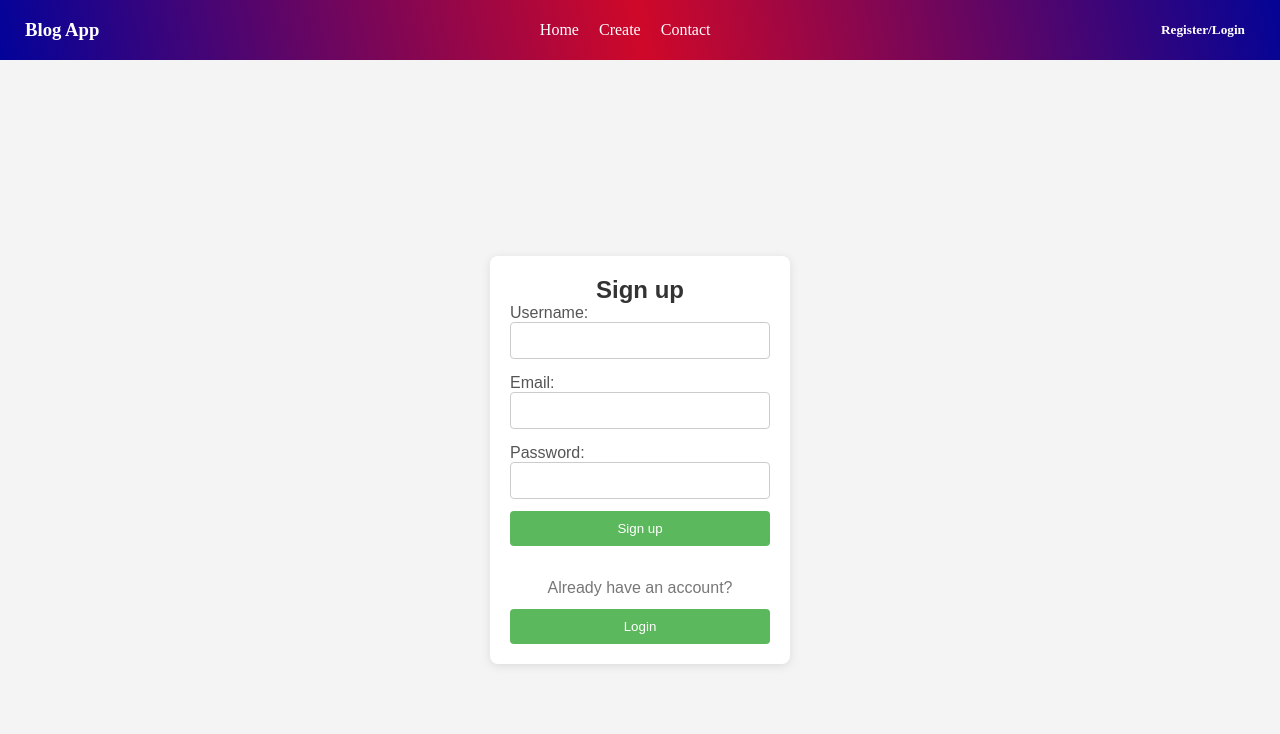
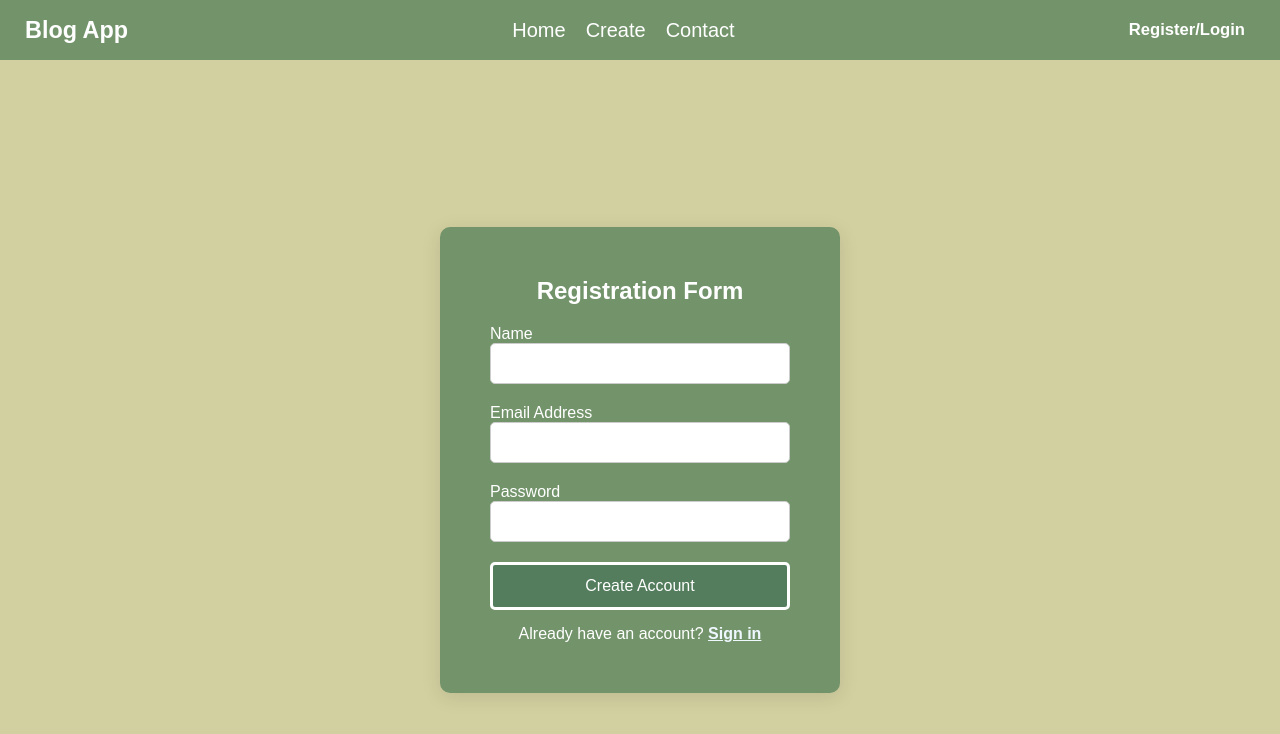
Before and after one commit to hanaaden/Blog-App, a React (Vite) app in the folder client/: page /register in a window 1280 px wide. Shown: the top 734 px of the page. Built offline with nearby package versions, Linux system fonts and the light colour scheme.

Commit message:
the second commit: logout functionality

```diff
--- a/client/src/App.jsx
+++ b/client/src/App.jsx
@@ -1,18 +1,38 @@
-import React from 'react';
+import React, { createContext, useEffect, useState } from 'react';
 import Navbar from './Navbar'; // Ensure the path is correct
 import { BrowserRouter, Routes, Route } from 'react-router-dom';
 import Register from './Register'; // Import your Register component
 import Login from './login'; // Ensure this matches the file name exactly
+import Home from './home';
+import axios from 'axios';
 
+
+
+export const userContext=createContext()
 function App() {
+   const [user,setUser]=useState({})
+
+  axios.defaults.withCredentials=true;
+  useEffect(()=>{
+axios.get('http://localhost:3001/')
+.then(user=>{
+  setUser(user.data)
+})
+.catch(err=>console.log(err))
+  },[])
   return (
+    <userContext.Provider value={user}>
+
     <BrowserRouter>
       <Navbar />
       <Routes>
         <Route path="/register" element={<Register />} />
         <Route path="/Login" element={<Login />} /> {/* Ensure this path matches the case */}
+        <Route path="/" element={<Home />} /> {/* Ensure this path matches the case */}
+
       </Routes>
     </BrowserRouter>
+    </userContext.Provider>
   );
 }
 
--- /dev/null
+++ b/client/src/Home.jsx
@@ -0,0 +1,9 @@
+import React from 'react'
+
+function home() {
+  return (
+    <div>home</div>
+  )
+}
+
+export default home
--- a/client/src/Navbar.jsx
+++ b/client/src/Navbar.jsx
@@ -1,7 +1,24 @@
-import React from 'react';
+import React, { useContext } from 'react';
 import './style.css';
-import {Link} from 'react-router-dom'
+import { Link, useNavigate } from 'react-router-dom';
+import { userContext } from './App';
+import axios from 'axios';
+
+
 function Navbar() {
+
+  const user = useContext(userContext); // Correctly use useContext to access the context
+  const navigate=useNavigate()
+  const handleLogout = ()=>{
+    axios.get('http://localhost:3001/logout')
+    .then(res=>{
+      if(res.data === "success"){
+        setUser({}); // Clear user context on logout
+        navigate('/');
+      }
+    }).catch(err=>console.log(err))
+  }
+
   return (
     <div className='navbar-header'>
       <h3>Blog App</h3>
@@ -10,7 +27,13 @@ function Navbar() {
         <a href='#' className='link'>Create</a>
         <a href='#' className='link'>Contact</a>
       </div>
-      <h5><Link to="/register" className='link'> Register/Login</Link></h5>
+      {user.username ? (
+        <div>
+          <input type="button" value="Logout" onClick={handleLogout} className='btn_input' />
+        </div>
+      ) : (
+        <h5><Link to="/register" className='link'> Register/Login</Link></h5>
+      )}
     </div>
   );
 }
--- a/client/src/Register.jsx
+++ b/client/src/Register.jsx
@@ -1,28 +1,29 @@
 import React from 'react';
 import './register.css';
-import { Link } from 'react-router-dom';
 import { useState } from 'react';
 import axios from 'axios';
+import { Link, useNavigate } from 'react-router-dom';
+
 
 function Register() {
   const [username, setUsername] = useState('');
   const [email, setEmail] = useState('');
   const [password, setPassword] = useState('');
-
+const navigate=useNavigate();
   const handleSubmit = (e) => {
     e.preventDefault();
     axios.post('http://localhost:3001/register', { username, email, password })
-      .then(res => console.log(res))
+      .then(res => navigate('/login') )
       .catch(err => console.log(err));
   };
 
   return (
     <div className="register-container">
       <div className="register-form">
-        <h2 className="register-title">Sign up</h2>
-        <form onSubmit={handleSubmit} name="Form">
+        <h2 className="register-title">Registration Form</h2>
+        <form onSubmit={handleSubmit}>
           <div className="register-input-group">
-            <label className="register-label" htmlFor='username'>Username:</label>
+            <label className="register-label" htmlFor='username'>Name</label>
             <input
               className="register-input"
               type='text'
@@ -33,7 +34,7 @@ function Register() {
             />
           </div>
           <div className="register-input-group">
-            <label className="register-label" htmlFor='email'>Email:</label>
+            <label className="register-label" htmlFor='email'>Email Address</label>
             <input
               className="register-input"
               type='email'
@@ -44,7 +45,7 @@ function Register() {
             />
           </div>
           <div className="register-input-group">
-            <label className="register-label" htmlFor='password'>Password:</label>
+            <label className="register-label" htmlFor='password'>Password</label>
             <input
               className="register-input"
               type='password'
@@ -53,14 +54,10 @@ function Register() {
               onChange={e => setPassword(e.target.value)}
               required
             />
-            <button className="register-button" type="submit">Sign up</button>
           </div>
+          <button className="register-button" type="submit">Create Account</button>
         </form>
-        <br />
-        <p className="register-note">Already have an account?</p>
-        <Link to='/login'>
-          <button className="register-button">Login</button>
-        </Link>
+        <p className="register-note">Already have an account? <Link to="/login" className='signin'>Sign in</Link></p>
       </div>
     </div>
   );
--- a/client/src/login.css
+++ b/client/src/login.css
@@ -1,65 +1,91 @@
-/* login.css */
+body {
+  margin: 0;
+  font-family: Arial, sans-serif;
+  }
+
 .login-container {
-  font-family: Arial, sans-serif;
-  background-color: #e9ecef;
   display: flex;
   justify-content: center;
   align-items: center;
   height: 100vh;
-  margin: 0;
 }
 
 .login-form {
-  background: white;
-  padding: 20px;
-  border-radius: 8px;
-  box-shadow: 0 2px 10px rgba(0, 0, 0, 0.1);
-  width: 300px;
+  background-color: #73946B;
+  padding: 50px; /* Increased padding for larger form size */
+  border-radius: 10px; /* Rounded corners */
+  box-shadow: 0 4px 20px rgba(0, 0, 0, 0.1);
+  width: 400px; /* Increased width for a larger form */
 }
 
 .login-title {
   text-align: center;
-  color: #333;
+  color: white;
+  margin-bottom: 20px;
 }
 
 .login-input-group {
-  margin-bottom: 15px;
+  margin-bottom: 15px; /* Adjusted margin for better spacing */
 }
 
 .login-label {
   margin-bottom: 5px;
-  color: #555;
+  color: white;
 }
 
 .login-input {
-  padding: 10px;
+  padding: 12px;
   border: 1px solid #ccc;
-  border-radius: 4px;
+  border-radius: 5px;
   width: 100%;
 }
 
 .login-button {
-  margin-top: 12px;
-  padding: 10px;
-  background-color: #007bff;
+  margin-top: 10px; /* Adjusted margin for spacing above */
+  padding: 12px;
+ background-color: #537d5d; /* Button color */
   color: white;
   border: none;
-  border-radius: 4px;
+  border-radius: 5px;
   cursor: pointer;
   width: 100%;
+  font-size: 16px;
+  transition: background-color 0.3s; /* Smooth transition */
+  border: 3px solid white ;
 }
 
 .login-button:hover {
-  background-color: #0056b3;
+  background-color: #546c4e;/* Darker blue on hover */
 }
 
 .login-note {
   text-align: center;
-  color: #777;
+  margin: 15px 0; /* Adjusted margin for spacing */
+  color: white;
 }
 
-@media (max-width: 400px) {
+.login-signup-button {
+  padding: 12px; /* Increased padding for consistency */
+  background-color: #007bff; /* Sign up button color */
+  color: white;
+
+  border-radius: 5px;
+  cursor: pointer;
+  width: 100%;
+  font-size: 16px;
+
+}
+
+.login-signup-button:hover {
+  background-color: #546c4e; /* Darker blue on hover */
+}
+
+@media (max-width: 768px) {
+  .login-container {
+    flex-direction: column;
+  }
+
   .login-form {
-    width: 90%;
+    width: 90%; /* Adjust for smaller screens */
   }
 }
--- a/client/src/login.jsx
+++ b/client/src/login.jsx
@@ -1,22 +1,43 @@
-import React from 'react';
+import React, { useState } from 'react';
 import './login.css'; // New CSS file for Login styles
-import { Link } from 'react-router-dom';
+import { Link,useNavigate } from 'react-router-dom';
+import axios from 'axios';
+
+
 
 function Login() {
+
+    const [email, setEmail] = useState('');
+    const [password, setPassword] = useState('');
+    const navigate= useNavigate();
+
+    const handleSubmit = (e) => {
+        e.preventDefault();
+        axios.post('http://localhost:3001/login', { email, password }, { withCredentials: true }) // Add withCredentials
+            .then(res => {
+  if(res.data=="success"){
+               navigate('/')
+              }
+            }
+
+            )
+            .catch(err => console.log(err));
+    };
+
     return (
         <div className="login-container">
             <div className="login-form">
-        <h2 className="login-title">Login</h2>
-        <form>
+                <h2 className="login-title">WELCOME BACK</h2>
+                <form onSubmit={handleSubmit}>
                     <div className="login-input-group">
                         <label className="login-label" htmlFor='email'>Email:</label>
-            <input className="login-input" type='email' />
+                        <input className="login-input" type='email' onChange={e => setEmail(e.target.value)} name='email' />
                     </div>
                     <div className="login-input-group">
                         <label className="login-label" htmlFor='password'>Password:</label>
-            <input className="login-input" type='password' />
+                        <input className="login-input" type='password' name='password' onChange={e => setPassword(e.target.value)} />
+                    </div>
                     <button className="login-button">Login</button>
-          </div>
                 </form>
                 <br />
                 <p className="login-note">Don't have an account?</p>
--- a/client/src/register.css
+++ b/client/src/register.css
@@ -1,64 +1,76 @@
+body {
+  margin: 0;
+  font-family: Arial, sans-serif;
+  }
+
 .register-container {
-font-family: Arial, sans-serif;
-background-color: #f4f4f4;
   display: flex;
   justify-content: center;
   align-items: center;
   height: 100vh;
-margin: 0;
 }
 
 .register-form {
-background: white;
-padding: 20px;
-border-radius: 8px;
-box-shadow: 0 2px 10px rgba(0, 0, 0, 0.1);
-width: 300px;
+  background-color: #73946B;
+  padding: 50px; /* Increased padding for larger form size */
+  border-radius: 10px; /* Rounded corners */
+  box-shadow: 0 4px 20px rgba(0, 0, 0, 0.1);
+  width: 400px; /* Increased width for a larger form */
+
 }
 
 .register-title {
   text-align: center;
-color: #333;
+  color: white;
+  margin-bottom: 20px;
 }
 
 .register-input-group {
-margin-bottom: 15px;
+  margin-bottom: 20px;
 }
 
 .register-label {
   margin-bottom: 5px;
-color: #555;
+  color: white;
+
 }
 
 .register-input {
-padding: 10px;
+  padding: 12px;
   border: 1px solid #ccc;
-border-radius: 4px;
+  border-radius: 5px;
   width: 100%;
+
 }
 
 .register-button {
-margin-top: 12px;
-padding: 10px;
-background-color: #5cb85c;
+  padding: 12px;
+  background-color: #537d5d; /* Button color */
   color: white;
-border: none;
-border-radius: 4px;
+  border: 3px solid white;
+  border-radius: 5px;
   cursor: pointer;
   width: 100%;
+  font-size: 16px;
+  transition: background-color 0.3s; /* Smooth transition */
 }
 
 .register-button:hover {
-background-color: #4cae4c;
+  background-color: #546c4e;/* Darker blue on hover */
 }
 
 .register-note {
   text-align: center;
-color: #777;
+  margin-top: 15px;
+  color: white;
 }
 
-@media (max-width: 400px) {
+@media (max-width: 768px) {
+  .register-container {
+    flex-direction: column;
+  }
+
   .register-form {
-width: 90%;
+    width: 90%; /* Adjust for smaller screens */
   }
 }
--- a/client/src/style.css
+++ b/client/src/style.css
@@ -2,9 +2,14 @@
     padding: 0;
     margin: 0;
     box-sizing: border-box;
+     font-family: Arial, sans-serif;
+}
+body{
+    background-color: #D2D0A0;
 }
 
 .navbar-header {
+    font-size: 20px;
     width: 100%;
     height: 60px; /* Increased height for visibility */
     padding: 10px 25px; /* Adjusted padding */
@@ -12,7 +17,7 @@
     display: flex;
     justify-content: space-between;
     align-items: center;
-    background: linear-gradient(79deg, rgb(3, 3, 154), rgb(207, 8, 41), rgb(4, 4, 150)); /* Fixed gradient syntax */
+   background-color: #73946B; /* Fixed gradient syntax */
 }
 
 .link {
@@ -20,3 +25,14 @@
     text-decoration: none;
     margin: 0 10px;
 }
+.signin{
+    color: aliceblue;
+    font-weight: bold;
+}
+.btn_input{
+    background-color: transparent;
+    border: none;
+    color: white;
+    font-weight: bolder;
+    font-size: 15px;
+}
```
Also changed, not shown: 1 other file (tests, documents, lock files or other folders). Lines whose indentation alone changed are shown as unchanged.
